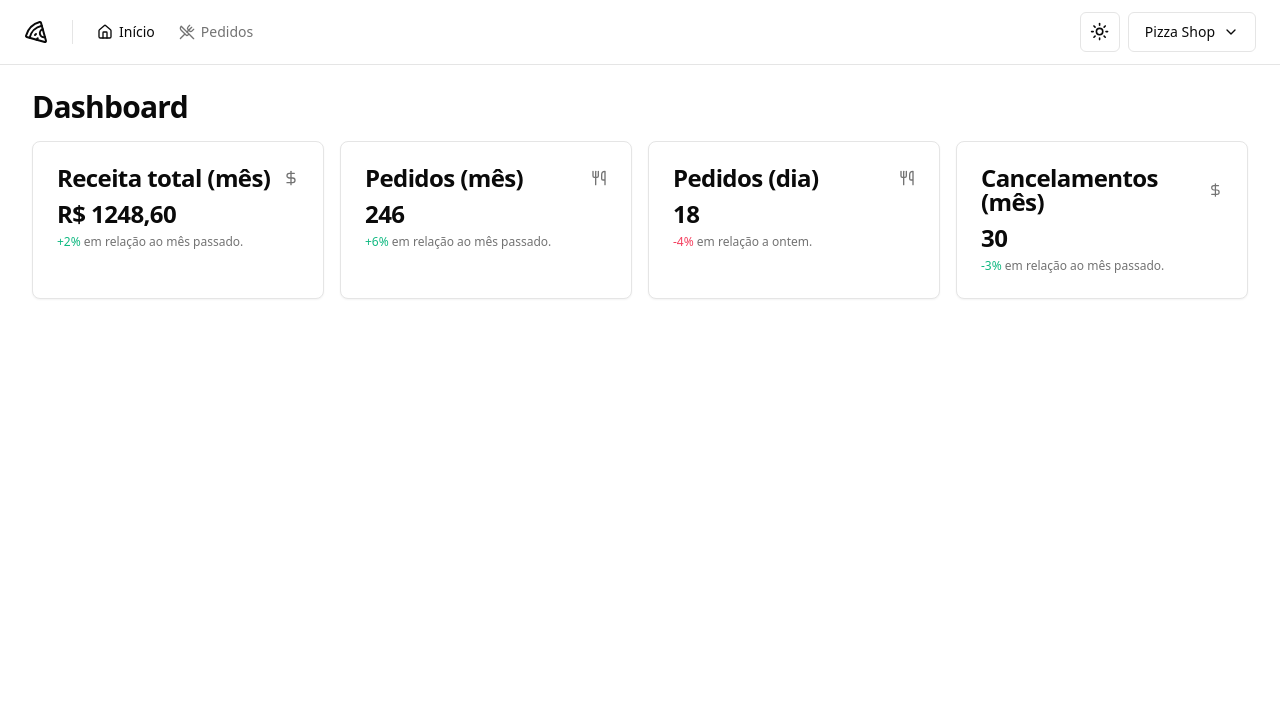
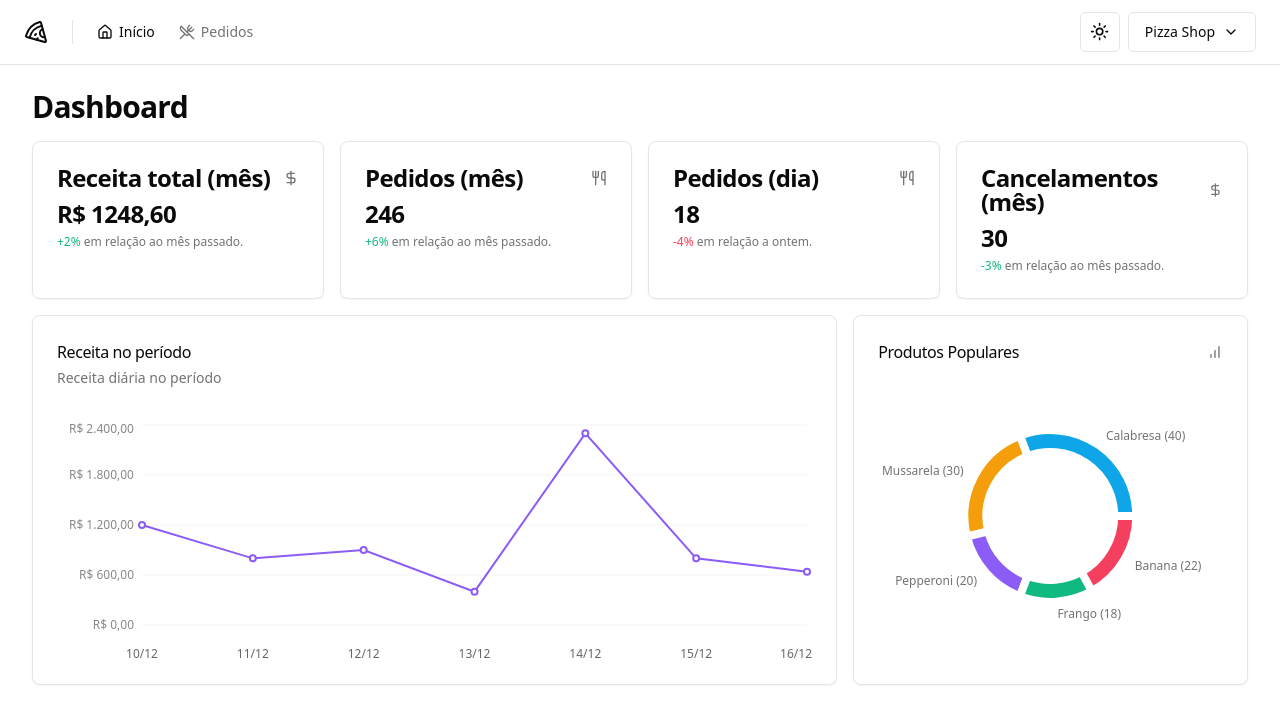
Before and after one commit to fernandobfr10/pizza-shop, a React (Vite) app: page / in a window 1280 px wide. Shown: the top 724 px of the page. Built offline with nearby package versions, Linux system fonts and the light colour scheme.

Commit message:
feat: add charts on dashboard

```diff
--- a/package.json
+++ b/package.json
@@ -25,6 +25,7 @@
     "react-helmet-async": "^2.0.5",
     "react-hook-form": "^7.53.0",
     "react-router-dom": "^6.26.1",
+    "recharts": "^2.12.7",
     "sonner": "^1.5.0",
     "tailwind-merge": "^2.5.2",
     "tailwindcss-animate": "^1.0.7",
--- a/src/pages/app/dashboard/Dashboard.tsx
+++ b/src/pages/app/dashboard/Dashboard.tsx
@@ -4,6 +4,8 @@ import { DayOrdersAmountCard } from "./DayOrdersAmountCard";
 import { MonthCanceledOrdersAmountCard } from "./MonthCanceledOrdersAmountCard";
 import { MonthOrdersAmountCard } from "./MonthOrdersAmountCard";
 import { MonthRevenueCard } from "./MonthRevenueCard";
+import { PopularProductsChart } from "./PopularProductsChart";
+import { RevenueChart } from "./RevenueChart";
 
 export function Dashboard() {
   return (
@@ -18,6 +20,11 @@ export function Dashboard() {
           <DayOrdersAmountCard />
           <MonthCanceledOrdersAmountCard />
         </div>
+
+        <div className="grid grid-cols-9 gap-4">
+          <RevenueChart />
+          <PopularProductsChart />
+        </div>
       </div>
     </>
   );
--- /dev/null
+++ b/src/pages/app/dashboard/PopularProductsChart.tsx
@@ -0,0 +1,88 @@
+import { BarChart } from "lucide-react";
+import { Cell, Pie, PieChart, ResponsiveContainer } from "recharts";
+
+import { Card, CardContent, CardHeader, CardTitle } from "@/components/ui/card";
+import colors from "tailwindcss/colors";
+
+const data = [
+  { product: 'Calabresa', amount: 40 },
+  { product: 'Mussarela', amount: 30 },
+  { product: 'Pepperoni', amount: 20 },
+  { product: 'Frango', amount: 18 },
+  { product: 'Banana', amount: 22 },
+]
+
+const COLORS = [
+  colors.sky[500],
+  colors.amber[500],
+  colors.violet[500],
+  colors.emerald[500],
+  colors.rose[500],
+]
+
+export function PopularProductsChart() {
+  return (
+    <Card className="col-span-3">
+      <CardHeader className="pb-8">
+        <div className="flex items-center justify-between">
+          <CardTitle className="text-base font-medium">Produtos Populares</CardTitle>
+          <BarChart className="size-4 text-muted-foreground"/>
+        </div>
+      </CardHeader>
+      <CardContent>
+        <ResponsiveContainer width="100%" height={240}>
+          <PieChart style={{ fontSize: 12 }}>
+            <Pie
+              data={data}
+              dataKey="amount"
+              nameKey="product"
+              cx="50%"
+              cy="50%"
+              outerRadius={86}
+              innerRadius={64}
+              strokeWidth={8}
+              labelLine={false}
+              label={({
+                cx,
+                cy,
+                midAngle,
+                innerRadius,
+                outerRadius,
+                value,
+                index,
+              }) => {
+                const RADIAN = Math.PI / 180
+                const radius = 12 + innerRadius + (outerRadius - innerRadius)
+                const x = cx + radius * Math.cos(-midAngle * RADIAN)
+                const y = cy + radius * Math.sin(-midAngle * RADIAN)
+
+                return (
+                  <text
+                    x={x}
+                    y={y}
+                    className="fill-muted-foreground text-xs"
+                    textAnchor={x > cx ? 'start' : 'end'}
+                    dominantBaseline="central"
+                  >
+                    {data[index].product.length > 12
+                      ? data[index].product.substring(0, 12).concat('...')
+                      : data[index].product}{' '}
+                    ({value})
+                  </text>
+                )
+              }}
+            >
+              {data.map((_, index) => (
+                <Cell
+                  key={`cell-${index}`}
+                  fill={COLORS[index % COLORS.length]}
+                  className="stroke-background hover:opacity-80"
+                />
+              ))}
+            </Pie>
+          </PieChart>
+        </ResponsiveContainer>
+      </CardContent>
+    </Card>
+  )
+}
--- /dev/null
+++ b/src/pages/app/dashboard/RevenueChart.tsx
@@ -0,0 +1,48 @@
+import { CartesianGrid, Line, LineChart, ResponsiveContainer, XAxis, YAxis } from "recharts";
+import colors from 'tailwindcss/colors';
+
+import { Card, CardContent, CardDescription, CardHeader, CardTitle } from "@/components/ui/card";
+
+const data = [
+  { date: '10/12', revenue: 1200 },
+  { date: '11/12', revenue: 800 },
+  { date: '12/12', revenue: 900 },
+  { date: '13/12', revenue: 400 },
+  { date: '14/12', revenue: 2300 },
+  { date: '15/12', revenue: 800 },
+  { date: '16/12', revenue: 640 },
+]
+
+export function RevenueChart() {
+  return (
+    <Card className="col-span-6">
+      <CardHeader className="flex-row items-center justify-between pb-8">
+        <div className="space-y-1">
+          <CardTitle className="text-base font-medium">Receita no período</CardTitle>
+          <CardDescription>Receita diária no período</CardDescription>
+        </div>
+      </CardHeader>
+      <CardContent>
+        <ResponsiveContainer width="100%" height={240}>
+          <LineChart style={{ fontSize: 12 }} data={data}>
+            <XAxis
+              dataKey="date"
+              tickLine={false}
+              axisLine={false}
+              dy={16}
+            />
+            <YAxis
+              stroke="#888"
+              axisLine={false}
+              tickLine={false}
+              width={80}
+              tickFormatter={(value: number) => value.toLocaleString('pt-BR', { style: 'currency', currency: 'BRL' })}
+            />
+            <CartesianGrid vertical={false} className="stroke-muted"/>
+            <Line type="linear" strokeWidth={2} dataKey="revenue" stroke={colors.violet[500]} />
+          </LineChart>
+        </ResponsiveContainer>
+      </CardContent>
+    </Card>
+  )
+}
```
Also changed, not shown: 1 other file (tests, documents, lock files or other folders).
